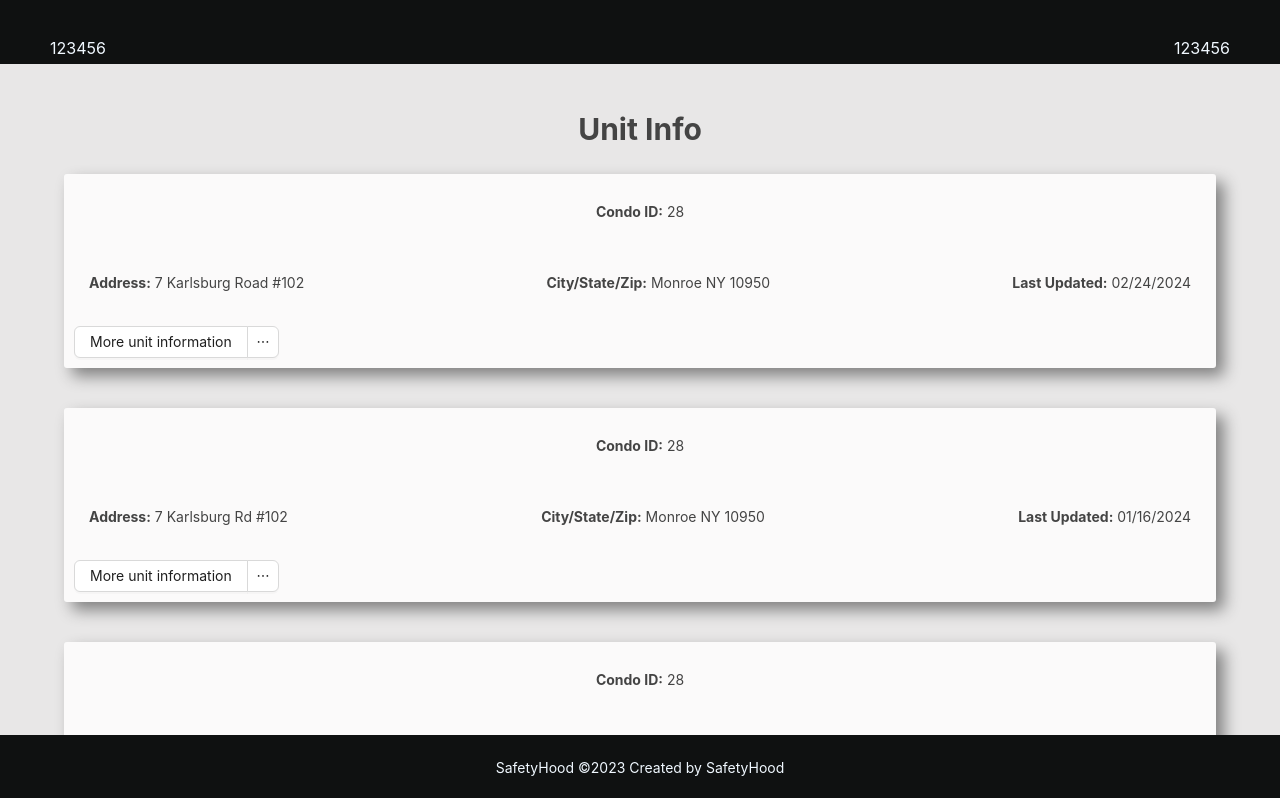
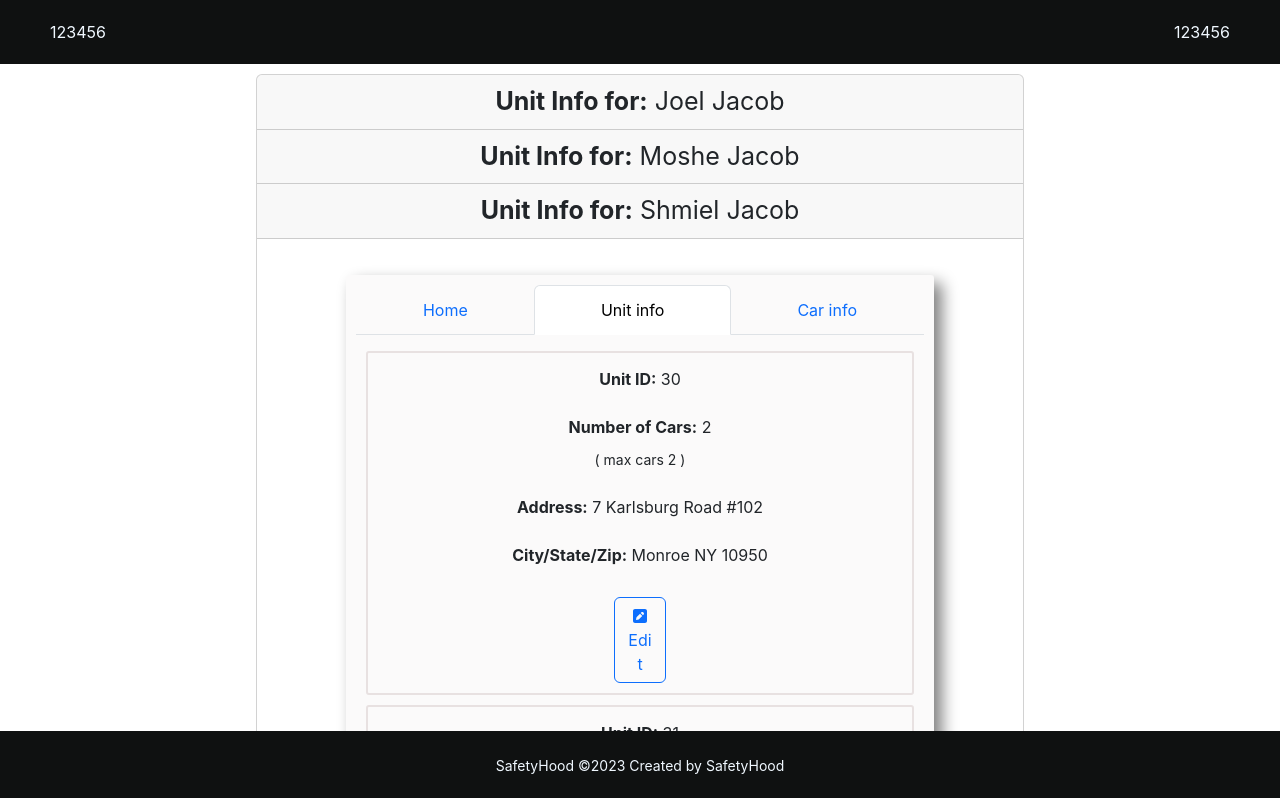
Before and after one commit to JOELjacob2523/resident_portol, a React (Create React App) app: page / in a window 1280 px wide. Shown: the top 798 px of the page. Built offline with nearby package versions, Linux system fonts and the light colour scheme.

Commit message:
lot of chagnes

```diff
--- a/package.json
+++ b/package.json
@@ -4,11 +4,17 @@
   "private": true,
   "dependencies": {
     "@ant-design/icons": "^5.3.0",
+    "@fortawesome/fontawesome-svg-core": "^6.5.1",
+    "@fortawesome/free-solid-svg-icons": "^6.5.1",
+    "@fortawesome/react-fontawesome": "^0.2.0",
     "@testing-library/jest-dom": "^5.17.0",
     "@testing-library/react": "^13.4.0",
     "@testing-library/user-event": "^13.5.0",
     "antd": "^5.14.1",
+    "bootstrap": "^5.3.3",
     "react": "^18.2.0",
+    "react-bootstrap": "^2.10.1",
+    "react-bootstrap-icons": "^1.11.3",
     "react-dom": "^18.2.0",
     "react-modal": "^3.16.1",
     "react-scripts": "5.0.1",
--- a/src/components/car_info.js
+++ b/src/components/car_info.js
@@ -13,18 +13,20 @@ const CarInfo = () => {
     <div
       style={{
         width: "100%",
-        border: "2px solid #E8E1E1",
-        padding: "25px",
-        borderRadius: "3px",
       }}
     >
       {info.map((item, index) => (
         <div
+          className="text-center"
           key={index}
           style={{
             display: "flex",
             justifyContent: "space-between",
-            flexDirection: "row",
+            flexDirection: "column",
+            border: "2px solid #E8E1E1",
+            padding: "25px",
+            margin: "10px",
+            borderRadius: "3px",
           }}
         >
           <p>
@@ -42,16 +44,15 @@ const CarInfo = () => {
           <p>
             <strong>Car image:</strong> {item.car_pic}
           </p>
+          <div
+            style={{
+              marginTop: "10px",
+            }}
+          >
+            <EditUser />
+          </div>
         </div>
       ))}
-      <div
-        style={{
-          float: "right",
-          marginTop: "10px",
-        }}
-      >
-        <EditUser />
-      </div>
     </div>
   );
 };
--- a/src/components/dropdown_btn.js
+++ b/src/components/dropdown_btn.js
@@ -1,39 +1,27 @@
-import { useState } from "react";
-import { Dropdown, Flex } from "antd";
+import Tab from "react-bootstrap/Tab";
+import Tabs from "react-bootstrap/Tabs";
+import UnitHome from "./unit_home";
 import CarInfo from "./car_info";
 import UnitInfo from "./unit_info";
 
 const DropdownChoose = () => {
-  const [selectedItem, setSelectedItem] = useState(null);
-
-  const onMenuClick = (e) => {
-    setSelectedItem(e.key);
-  };
-
-  const items = [
-    {
-      key: "1",
-      label: "Unit info",
-    },
-    {
-      key: "2",
-      label: "Car info",
-    },
-  ];
-
   return (
-    <Flex align="flex-start" gap="small" vertical>
-      <Dropdown.Button
-        menu={{
-          items,
-          onClick: onMenuClick,
-        }}
-      >
-        More unit information
-      </Dropdown.Button>
-      {selectedItem === "2" && <CarInfo />}
-      {selectedItem === "1" && <UnitInfo />}
-    </Flex>
+    <Tabs
+      defaultActiveKey="profile"
+      id="fill-tab-example"
+      className="mb-3"
+      fill
+    >
+      <Tab eventKey="home" title="Home">
+        {<UnitHome />}
+      </Tab>
+      <Tab eventKey="profile" title="Unit info">
+        {<UnitInfo />}
+      </Tab>
+      <Tab eventKey="contact" title="Car info">
+        {<CarInfo />}
+      </Tab>
+    </Tabs>
   );
 };
 export default DropdownChoose;
--- /dev/null
+++ b/src/components/edit_form.js
@@ -0,0 +1,69 @@
+import React from "react";
+import { Form, Input } from "antd";
+import { Button } from "react-bootstrap";
+
+const onFinish = (values) => {
+  console.log("Success:", values);
+};
+const onFinishFailed = (errorInfo) => {
+  console.log("Failed:", errorInfo);
+};
+const EditForm = () => (
+  <Form
+    name="basic"
+    labelCol={{
+      span: 8,
+    }}
+    wrapperCol={{
+      span: 16,
+    }}
+    style={{
+      maxWidth: 600,
+    }}
+    initialValues={{
+      remember: true,
+    }}
+    onFinish={onFinish}
+    onFinishFailed={onFinishFailed}
+    autoComplete="off"
+  >
+    <Form.Item
+      label="Address"
+      name="username"
+      rules={[
+        {
+          required: false,
+        },
+      ]}
+    >
+      <Input />
+    </Form.Item>
+
+    <Form.Item
+      label="Password"
+      name="password"
+      rules={[
+        {
+          required: false,
+        },
+      ]}
+    >
+      <Input />
+    </Form.Item>
+
+    <Form.Item
+      wrapperCol={{
+        offset: 8,
+        span: 16,
+      }}
+    >
+      <Button type="primary" htmlType="submit" style={{ marginRight: "5px" }}>
+        Submit
+      </Button>
+      <Button type="primary" htmlType="button" style={{ marginLeft: "5px" }}>
+        Cancel
+      </Button>
+    </Form.Item>
+  </Form>
+);
+export default EditForm;
--- a/src/components/popup_msg.js
+++ b/src/components/popup_msg.js
@@ -1,7 +1,9 @@
 import ReactModal from "react-modal";
 import { useState } from "react";
-import { Button } from "antd";
-import { EditTwoTone } from "@ant-design/icons";
+import EditForm from "./edit_form";
+import { FontAwesomeIcon } from "@fortawesome/react-fontawesome";
+import { faPencilSquare } from "@fortawesome/free-solid-svg-icons";
+import { Button } from "react-bootstrap";
 
 const EditUser = () => {
   const [modalIsOpen, setModalIsOpen] = useState(false);
@@ -19,11 +21,11 @@ const EditUser = () => {
         contentLabel="Example Modal"
         style={{
           overlay: {
-            backgroundColor: "rgba(0, 0, 0, 0.5)",
+            backgroundColor: "transparent",
             zIndex: 1000,
           },
           content: {
-            maxWidth: "400px",
+            maxWidth: "50%",
             margin: "auto",
             marginTop: "15%",
             padding: "20px",
@@ -33,11 +35,25 @@ const EditUser = () => {
           },
         }}
       >
-        <h1>This is a pop-up message!</h1>
+        <div>
+          <h1
+            style={{
+              textAlign: "center",
+            }}
+          >
+            Edit Form
+          </h1>
+          <div>
+            <EditForm />
+          </div>
+        </div>
       </ReactModal>
-      <Button type="link" onClick={toggleModal}>
-        <EditTwoTone />
-        Edit
+      <Button
+        variant="outline-primary"
+        style={{ width: "10%" }}
+        onClick={toggleModal}
+      >
+        <FontAwesomeIcon icon={faPencilSquare} /> Edit
       </Button>
     </div>
   );
--- a/src/components/tryout.js
+++ b/src/components/tryout.js
@@ -1,27 +1,13 @@
 import React, { useState, useEffect } from "react";
 import data from "../database.json";
 import DropdownBtn from "./dropdown_btn";
-import { Layout, Flex, Typography } from "antd";
+import { Layout } from "antd";
+import Card from "react-bootstrap/Card";
 import "../App.css";
 
-const { Content, Footer, Header } = Layout;
-const { Paragraph } = Typography;
+const { Footer, Header } = Layout;
 
 const Tryout = () => {
-  const contentStyle = {
-    textAlign: "center",
-    minHeight: 120,
-    lineHeight: "50px",
-    color: "#444444",
-  };
-  const layoutStyle = {
-    minHeight: "100vh",
-    overflow: "hidden",
-    width: "calc(50% - 8px)",
-    maxWidth: "100%",
-    backgroundColor: "#E8E7E7",
-  };
-
   const headerStyle = {
     display: "flex",
     justifyContent: "space-between",
@@ -45,18 +31,27 @@ const Tryout = () => {
         <p>123456</p>
         <p>123456</p>
       </Header>
-      <Flex gap="middle" wrap="wrap">
-        <Layout style={layoutStyle}>
-          <div>
-            <Content style={contentStyle}>
-              <h4
+      <Card
         style={{
-                  fontSize: "30px",
-                  height: "10px",
+          width: "60%",
+          margin: "auto",
+          marginTop: "10px",
+          marginBottom: "10px",
         }}
       >
-                Unit Info
-              </h4>
+        <div>
+          {items.map((item, index) => (
+            <Card.Header
+              key={index}
+              className="text-center"
+              style={{
+                fontSize: "25px",
+              }}
+            >
+              <strong>Unit Info for:</strong> {item.name}
+            </Card.Header>
+          ))}
+          <Card.Body>
             <div>
               {items.map((item, index) => (
                 <div key={index}>
@@ -77,33 +72,11 @@ const Tryout = () => {
                         margin: "20px",
                         padding: "10px",
                         borderRadius: "3px",
-                          width: "90%",
+                        width: "80%",
                         zIndex: 1,
                         lineHeight: "2",
                       }}
                     >
-                        <p>
-                          <strong>Condo ID:</strong> {item.condo_id}
-                        </p>
-                        <div
-                          style={{
-                            display: "flex",
-                            flexDirection: "row",
-                            justifyContent: "space-between",
-                            padding: "15px",
-                          }}
-                        >
-                          <p>
-                            <strong>Address:</strong> {item.address}
-                          </p>
-                          <p>
-                            <strong>City/State/Zip:</strong> {item.city}{" "}
-                            {item.state} {item.zip_code}
-                          </p>
-                          <p>
-                            <strong>Last Updated:</strong> {item.last_updated}
-                          </p>
-                        </div>
                       <div
                         style={{
                           float: "inline-end",
@@ -121,26 +94,14 @@ const Tryout = () => {
                         background: "#474a4a",
                         color: "whitesmoke",
                       }}
-                      >
-                        {/*<div>
-                          <Paragraph
-                            editable={{
-                              onChange: handlePlateNumberChange,
-                            }}
-                          >
-                            <strong style={{ fontWeight: "bold" }}>
-                              Plate Number:
-                            </strong>{" "}
-                            {item.plate_number}
-                          </Paragraph>
-                          </div>*/}
-                      </div>
+                    ></div>
                   </div>
                 </div>
               ))}
             </div>
-            </Content>
+          </Card.Body>
         </div>
+      </Card>
 
       <div
         style={{
@@ -177,8 +138,6 @@ const Tryout = () => {
           </button>
         </div>
       </div>
-        </Layout>
-      </Flex>
       <Footer
         style={{
           position: "sticky",
--- /dev/null
+++ b/src/components/unit_home.js
@@ -0,0 +1,52 @@
+import data from "../database.json";
+import React, { useState, useEffect } from "react";
+
+const UnitHome = () => {
+  const [home, setHome] = useState([]);
+
+  useEffect(() => {
+    setHome(data);
+  }, []);
+
+  return (
+    <div
+      style={{
+        width: "100%",
+        border: "2px solid #E8E1E1",
+        padding: "25px",
+        borderRadius: "3px",
+      }}
+    >
+      {home.map((item, index) => (
+        <div
+          key={index}
+          style={{
+            display: "flex",
+            flexDirection: "row",
+            justifyContent: "space-between",
+            border: "2px solid #E8E1E1",
+            padding: "10px",
+            margin: "10px",
+            borderRadius: "3px",
+          }}
+        >
+          <p>
+            <strong>Condo ID:</strong> {item.condo_id}
+          </p>
+          <p>
+            <strong>Address:</strong> {item.address}
+          </p>
+          <p>
+            <strong>City/State/Zip:</strong> {item.city} {item.state}{" "}
+            {item.zip_code}
+          </p>
+          <p>
+            <strong>Last Updated:</strong> {item.last_updated}
+          </p>
+        </div>
+      ))}
+    </div>
+  );
+};
+
+export default UnitHome;
--- a/src/components/unit_info.js
+++ b/src/components/unit_info.js
@@ -13,24 +13,28 @@ const UnitInfo = () => {
     <div
       style={{
         width: "100%",
-        border: "2px solid #E8E1E1",
-        padding: "25px",
-        borderRadius: "3px",
       }}
     >
+      <div>
         {info.map((item, index) => (
+          <>
             <div
+              className="text-center"
               key={index}
               style={{
                 display: "flex",
-            flexDirection: "row",
+                flexDirection: "column",
                 justifyContent: "space-between",
+                border: "2px solid #E8E1E1",
+                padding: "10px",
+                margin: "10px",
+                borderRadius: "3px",
               }}
             >
               <p>
                 <strong>Unit ID:</strong> {item.user_id}
               </p>
-          <p>
+              <p style={{ textAlign: "center" }}>
                 <strong>Number of Cars:</strong> {item.max_cars}
                 <br /> <small>( max cars 2 )</small>
               </p>
@@ -41,17 +45,18 @@ const UnitInfo = () => {
                 <strong>City/State/Zip:</strong> {item.city} {item.state}{" "}
                 {item.zip_code}
               </p>
-        </div>
-      ))}
               <div
                 style={{
-          float: "right",
                   marginTop: "10px",
                 }}
               >
                 <EditUser />
               </div>
             </div>
+          </>
+        ))}
+      </div>
+    </div>
   );
 };
 
--- a/src/database.json
+++ b/src/database.json
@@ -1,6 +1,7 @@
 [
     {
       "# unit_id": 92,
+      "name": "Joel Jacob",
       "condo_id": 28,
       "address": "7 Karlsburg Road #102",
       "city" : "Monroe",
@@ -19,6 +20,7 @@
     },
     {
       "# unit_id": 93,
+      "name": "Moshe Jacob",
       "condo_id": 28,
       "address": "7 Karlsburg Rd #102",
       "city" : "Monroe",
@@ -37,6 +39,7 @@
     },
     {
       "# unit_id": 94,
+      "name": "Shmiel Jacob",
       "condo_id": 28,
       "address": "7 Karlsburg Rd #102",
       "city" : "Monroe",
```
Also changed, not shown: src/index.js (+7 -6 lines), 1 other file (tests, documents, lock files or other folders). Lines whose indentation alone changed are shown as unchanged.
